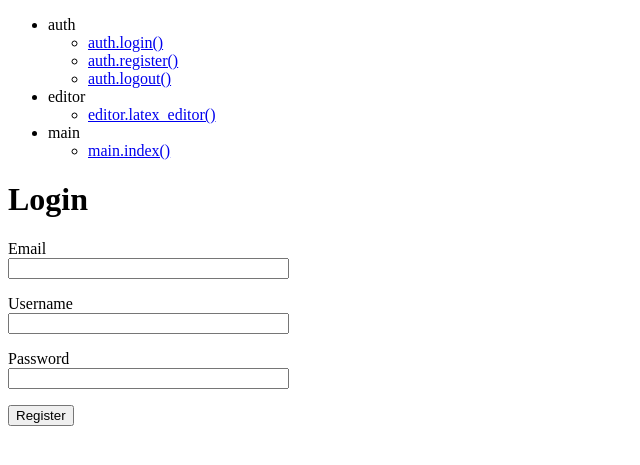
After one commit to cagedev/bucket, a Flask app: page /auth/register in a window 1280 px wide. The commit adds this page. Shown: the top 465 px of the page, without its empty margins (0-640 px from the left). Run offline with Flask 3, Linux system fonts and the light colour scheme.

Commit message:
User login complete

```diff
--- a/app/__init__.py
+++ b/app/__init__.py
@@ -1,11 +1,13 @@
 from flask import Flask
 from flask_sqlalchemy import SQLAlchemy
 from flask_migrate import Migrate
+from flask_login import LoginManager
 
 from app.config import Config
 
 db = SQLAlchemy()
 migrate = Migrate()
+login = LoginManager()
 
 def create_app(config_class=Config):
     app = Flask(__name__)
@@ -13,6 +15,7 @@ def create_app(config_class=Config):
 
     db.init_app(app)
     migrate.init_app(app, db)
+    login.init_app(app)
 
     # app.redis = Redis.from_url(app.config['REDIS_URL'])
     # app.task_queue = rq.Queue(app.config['REDIS_QUEUE'], connection=app.redis)
--- a/app/auth/forms.py
+++ b/app/auth/forms.py
@@ -1,7 +1,8 @@
 from flask_wtf import FlaskForm
 from wtforms import StringField, PasswordField, BooleanField, SubmitField
-from wtforms.validators import DataRequired
+from wtforms.validators import DataRequired, ValidationError
 
+from app.models import User
 
 class LoginForm(FlaskForm):
     username = StringField('Username',
@@ -10,3 +11,23 @@ class LoginForm(FlaskForm):
                              validators=[DataRequired()])
     remember_me = BooleanField('Remember Me')
     submit = SubmitField('Sign in')
+
+
+class RegisterForm(FlaskForm):
+    username = StringField('Username',
+                           validators=[DataRequired()])
+    email = StringField('Email',
+                           validators=[DataRequired()])
+    password = PasswordField('Password',
+                             validators=[DataRequired()])
+    submit = SubmitField('Register')
+
+    def validate_username(self, username):
+        user = User.query.filter_by(username=username.data).first()
+        if user is not None:
+            raise ValidationError('Please use a different username.')
+
+    def validate_email(self, email):
+        user = User.query.filter_by(email=email.data).first()
+        if user is not None:
+            raise ValidationError('Please use a different email address.')
--- a/app/auth/routes.py
+++ b/app/auth/routes.py
@@ -1,15 +1,46 @@
-from flask import render_template, redirect
+from flask import render_template, redirect, url_for
+from flask_login import current_user, login_user, logout_user
 
+from app import db
 from app.auth import bp
-from app.auth.forms import LoginForm
+from app.auth.forms import LoginForm, RegisterForm
+from app.models import User
 
 
 @bp.route('/login', methods=['GET', 'POST'])
 def login():
     form = LoginForm()
 
-    # TODO: Authentication
+    if current_user.is_authenticated:
+        return redirect(url_for('main.index'))
+
     if form.validate_on_submit():
-        return redirect(f'/?user={form.username.data}')
+        user = User.query.filter_by(username=form.username.data).first()
+        if user is None or not user.check_password(form.password.data):
+            return redirect(url_for('auth.login'))
+        login_user(user, remember=form.remember_me.data)
+        return redirect(url_for('main.index'))
 
     return render_template('login.html', form=form)
+
+
+@bp.route('/logout')
+def logout():
+    logout_user()
+    return redirect(url_for('main.index'))
+
+
+@bp.route('/register', methods=['GET', 'POST'])
+def register():
+    if current_user.is_authenticated:
+        return redirect(url_for('main.index'))
+
+    form = RegisterForm()
+    if form.validate_on_submit():
+        user = User(username=form.username.data, email=form.email.data)
+        user.set_password(form.password.data)
+        db.session.add(user)
+        db.session.commit()
+        return redirect(url_for('auth.login'))
+
+    return render_template('register.html', form=form)
--- a/app/templates/base.html
+++ b/app/templates/base.html
@@ -10,6 +10,8 @@
     <li> auth
       <ul>
         <li><a href="{{ url_for('auth.login') }}">auth.login()</a></li>
+        <li><a href="{{ url_for('auth.register') }}">auth.register()</a></li>
+        <li><a href="{{ url_for('auth.logout') }}">auth.logout()</a></li>
       </ul>
     </li>
     <li> editor
--- a/app/templates/editor.html
+++ b/app/templates/editor.html
@@ -2,7 +2,7 @@
 
 {% block content %}
 
-<h1>Hello, {{ user.username }}</h1>
+<h1>Hello, {{ 'Anonymous' if current_user.is_anonymous else current_user.username }}</h1>
 
 <form action="" method="post" enctype="multipart/form-data">
 
--- a/app/templates/index.html
+++ b/app/templates/index.html
@@ -2,6 +2,6 @@
 
 {% block content %}
 
-<h1>Hello, {{ user.username }}</h1>
+<h1>Hello, {{ 'Anonymous' if current_user.is_anonymous else current_user.username }}</h1>
 
 {% endblock %}
--- /dev/null
+++ b/app/templates/register.html
@@ -0,0 +1,32 @@
+{% extends 'base.html' %}
+
+{% block content %}
+
+<h1>Login</h1>
+
+<form action="" method="post">
+
+    {{ form.hidden_tag() }}
+
+    <p>
+        {{ form.email.label }}<br />
+        {{ form.email(size=32) }}
+    </p>
+
+    <p>
+        {{ form.username.label }}<br />
+        {{ form.username(size=32) }}
+    </p>
+
+    <p>
+        {{ form.password.label }}<br />
+        {{ form.password(size=32) }}
+    </p>
+
+    <p>
+        {{ form.submit() }}
+    </p>
+
+</form>
+
+{% endblock %}
--- a/requirements.txt
+++ b/requirements.txt
@@ -5,6 +5,7 @@ charset-normalizer==2.1.1
 click==8.1.3
 docker==6.0.1
 Flask==2.2.2
+Flask-Login==0.6.2
 Flask-Migrate==4.0.0
 Flask-SQLAlchemy==3.0.2
 Flask-WTF==1.0.1
```
Also changed, not shown: app/models.py (+16 -2 lines), README.md.
